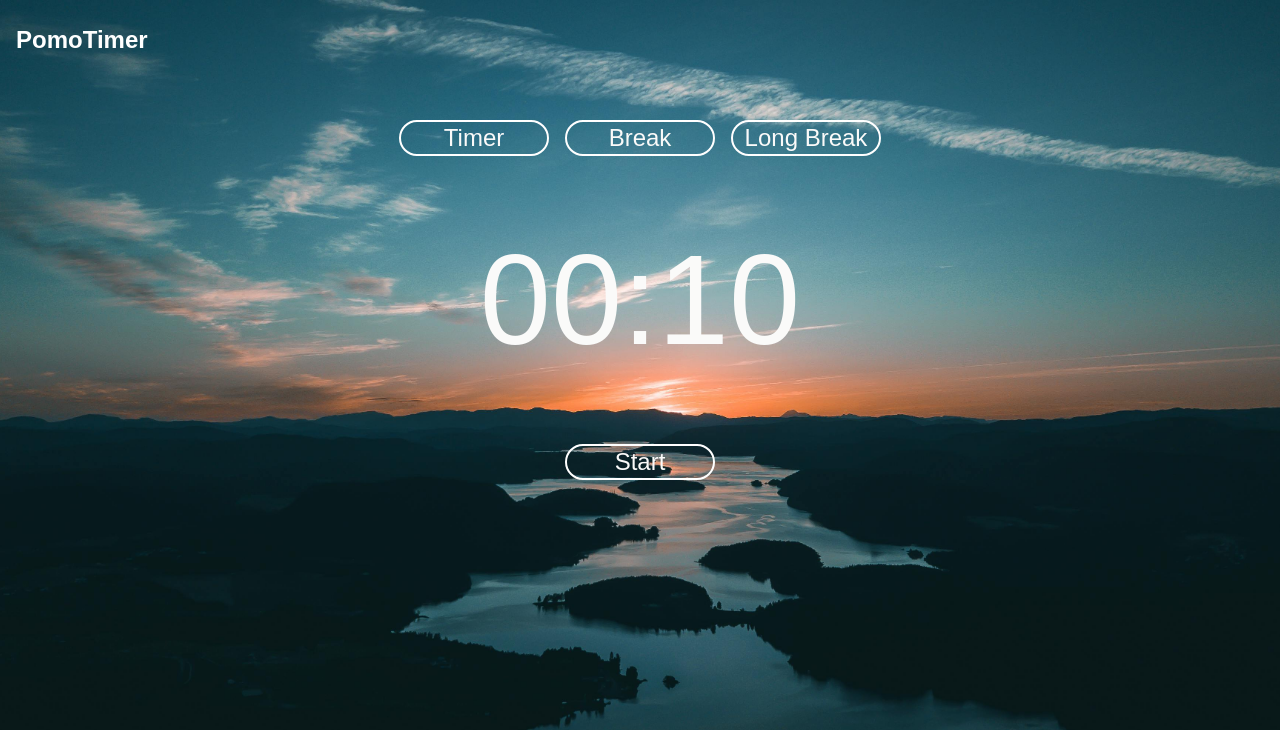
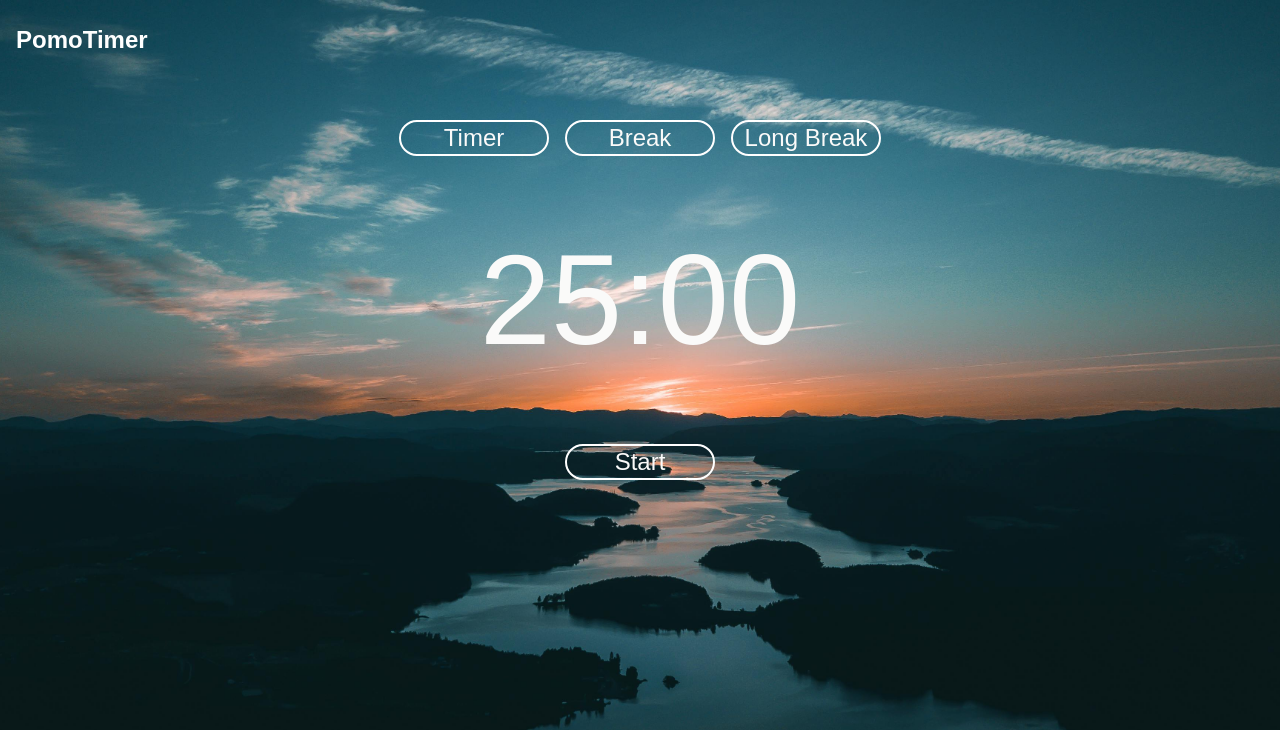
Before and after one commit to Myke003/pomotimer, a website built with Vite: page index.html in a window 1280 px wide. Shown: the top 730 px of the page. Built offline with nearby package versions, Linux system fonts and the light colour scheme.

Commit message:
minor fixes

```diff
--- a/src/js/app.js
+++ b/src/js/app.js
@@ -13,7 +13,7 @@ shortBreak = 5 * 60
 longBreak = 15 * 60
 */
 
-const pomodoro = new Timer(10);
+const pomodoro = new Timer(25*60);
 const shortBreak = new Timer(5*60);
 const longBreak = new Timer(15*60);
 
--- a/src/styles/style.css
+++ b/src/styles/style.css
@@ -10,6 +10,7 @@ font-family: 'Poppins', sans-serif;
   background-size: cover;
   background-repeat: no-repeat;
   background-position: center;
+  user-select: none;
 }
 
 .pomo-btn {
```
